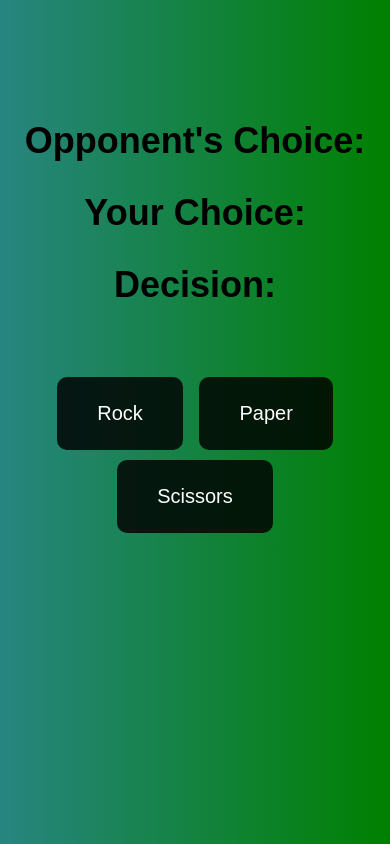
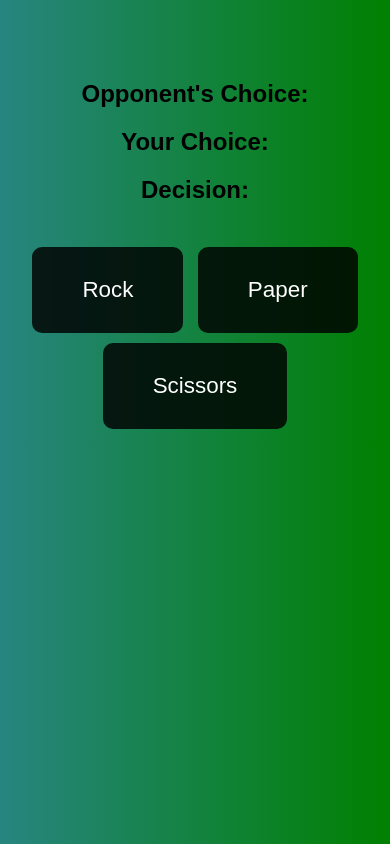
Before and after one commit to ismailmertkarasolak/rackpaperScissors, a plain HTML site: page index.html in a window 390 px wide. Drawn offline with Linux system fonts and the light colour scheme.

Commit message:
Update stayle.css

```diff
--- a/stayle.css
+++ b/stayle.css
@@ -36,11 +36,25 @@ button:active {
     background-color: #0000007e;
 }
 @media only screen and (max-width: 400px){
-    body {
-        font-family: 'Arial', sans-serif;
-        font-size: 1.5em;
+     body {
+        font-size: 1em;
         text-align: center;
         margin-top: 5em;
-        background: linear-gradient(to right, rgb(39, 133, 128),green);
+    }
 
+    button {
+        padding: 30px 50px;
+        font-size: 1.4em;
+        margin: 5px;
     }
+
+    h2 {
+        margin-bottom: 2px;
+        text-align: 75px;
+    }
+
+    #opponent-choice, #user-choice, #decision {
+        font-weight: bold;
+        color: #ffffff;
+    }
+}
```
